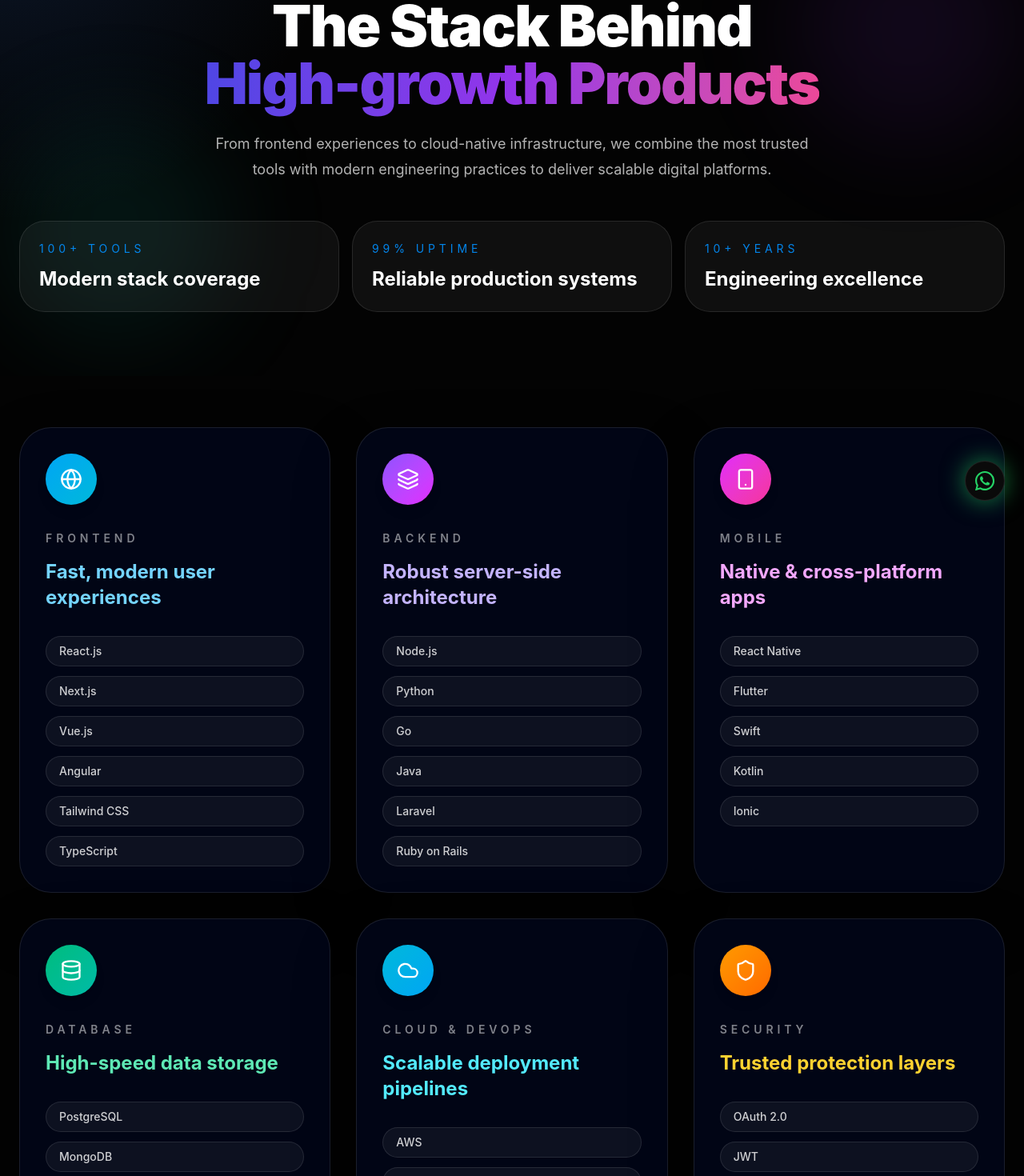
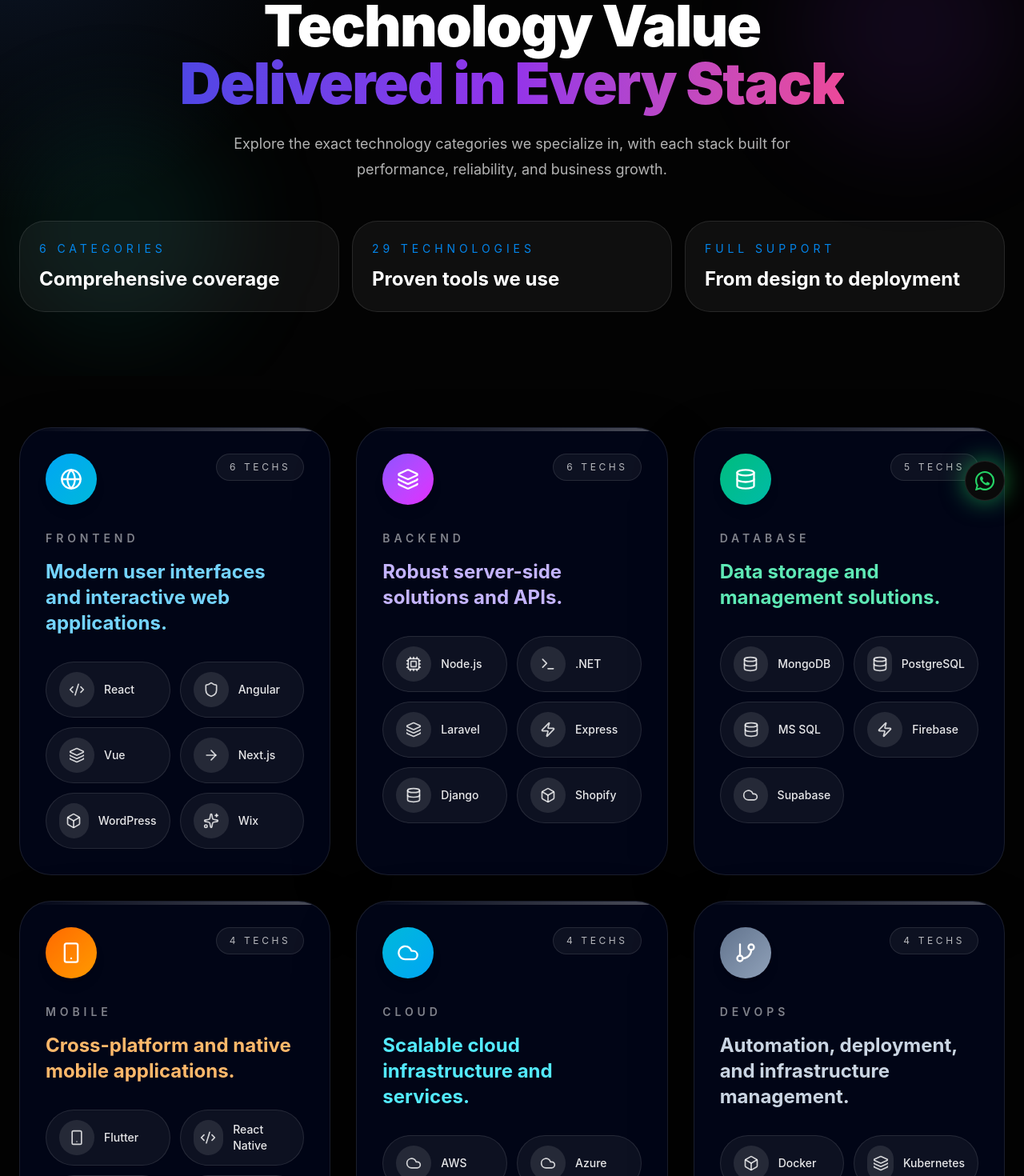
Before and after one commit to rutvikdholakiya30/codefixer, a React (Vite) app: page /technologies in a window 1280 px wide. Shown: the part 150-1620 px from the top of the page at 80% size. Built offline with nearby package versions, Linux system fonts and the light colour scheme.

Commit message:
website updated

```diff
--- a/src/pages/Technologies.tsx
+++ b/src/pages/Technologies.tsx
@@ -1,16 +1,19 @@
 import { motion } from 'motion/react';
 import {
+  ArrowRight,
+  Box,
+  Cloud,
   Code2,
+  Cpu,
   Database,
-  Cloud,
+  GitBranch,
+  Globe,
+  Layers,
   Shield,
-  Cpu,
-  Layers,
-  Globe,
+  ShieldCheck,
+  Sparkles,
   Smartphone,
-  Sparkles,
-  ShieldCheck,
-  Rocket,
+  Terminal,
   Zap
 } from 'lucide-react';
 import { Button } from '@/components/ui/button';
@@ -19,51 +22,92 @@
 const techStack = [
   {
     category: 'Frontend',
-    subtitle: 'Fast, modern user experiences',
+    count: '6 Techs',
+    subtitle: 'Modern user interfaces and interactive web applications.',
     icon: Globe,
     accent: 'from-sky-500 to-cyan-500',
     color: 'text-sky-300',
-    techs: ['React.js', 'Next.js', 'Vue.js', 'Angular', 'Tailwind CSS', 'TypeScript']
+    techs: [
+      { name: 'React', icon: Code2 },
+      { name: 'Angular', icon: Shield },
+      { name: 'Vue', icon: Layers },
+      { name: 'Next.js', icon: ArrowRight },
+      { name: 'WordPress', icon: Box },
+      { name: 'Wix', icon: Sparkles }
+    ]
   },
   {
     category: 'Backend',
-    subtitle: 'Robust server-side architecture',
+    count: '6 Techs',
+    subtitle: 'Robust server-side solutions and APIs.',
     icon: Layers,
     accent: 'from-violet-500 to-fuchsia-500',
     color: 'text-violet-300',
-    techs: ['Node.js', 'Python', 'Go', 'Java', 'Laravel', 'Ruby on Rails']
+    techs: [
+      { name: 'Node.js', icon: Cpu },
+      { name: '.NET', icon: Terminal },
+      { name: 'Laravel', icon: Layers },
+      { name: 'Express', icon: Zap },
+      { name: 'Django', icon: Database },
+      { name: 'Shopify', icon: Box }
+    ]
+  },
+  {
+    category: 'Database',
+    count: '5 Techs',
+    subtitle: 'Data storage and management solutions.',
+    icon: Database,
+    accent: 'from-emerald-500 to-teal-500',
+    color: 'text-emerald-300',
+    techs: [
+      { name: 'MongoDB', icon: Database },
+      { name: 'PostgreSQL', icon: Database },
+      { name: 'MS SQL', icon: Database },
+      { name: 'Firebase', icon: Zap },
+      { name: 'Supabase', icon: Cloud }
+    ]
   },
   {
     category: 'Mobile',
-    subtitle: 'Native & cross-platform apps',
+    count: '4 Techs',
+    subtitle: 'Cross-platform and native mobile applications.',
     icon: Smartphone,
-    accent: 'from-fuchsia-500 to-pink-500',
-    color: 'text-fuchsia-300',
-    techs: ['React Native', 'Flutter', 'Swift', 'Kotlin', 'Ionic']
+    accent: 'from-orange-500 to-amber-500',
+    color: 'text-orange-300',
+    techs: [
+      { name: 'Flutter', icon: Smartphone },
+      { name: 'React Native', icon: Code2 },
+      { name: 'Swift', icon: Sparkles },
+      { name: 'Kotlin', icon: ArrowRight }
+    ]
   },
   {
-    category: 'Database',
-    subtitle: 'High-speed data storage',
-    icon: Database,
-    accent: 'from-emerald-500 to-teal-500',
-    color: 'text-emerald-300',
-    techs: ['PostgreSQL', 'MongoDB', 'MySQL', 'Redis', 'Firebase']
-  },
-  {
-    category: 'Cloud & DevOps',
-    subtitle: 'Scalable deployment pipelines',
+    category: 'Cloud',
+    count: '4 Techs',
+    subtitle: 'Scalable cloud infrastructure and services.',
     icon: Cloud,
     accent: 'from-cyan-500 to-sky-500',
     color: 'text-cyan-300',
-    techs: ['AWS', 'Google Cloud', 'Azure', 'Docker', 'Kubernetes', 'Terraform']
+    techs: [
+      { name: 'AWS', icon: Cloud },
+      { name: 'Azure', icon: Cloud },
+      { name: 'GCP', icon: Cloud },
+      { name: 'DigitalOcean', icon: Cloud }
+    ]
   },
   {
-    category: 'Security',
-    subtitle: 'Trusted protection layers',
-    icon: Shield,
-    accent: 'from-amber-500 to-orange-500',
-    color: 'text-amber-300',
-    techs: ['OAuth 2.0', 'JWT', 'SSL/TLS', 'Penetration Testing', 'Firewall Management']
+    category: 'DevOps',
+    count: '4 Techs',
+    subtitle: 'Automation, deployment, and infrastructure management.',
+    icon: GitBranch,
+    accent: 'from-slate-500 to-slate-400',
+    color: 'text-slate-300',
+    techs: [
+      { name: 'Docker', icon: Box },
+      { name: 'Kubernetes', icon: Layers },
+      { name: 'CI/CD', icon: Zap },
+      { name: 'GitHub Actions', icon: GitBranch }
+    ]
   }
 ];
 
@@ -71,7 +115,7 @@
   {
     title: 'Future-facing Architecture',
     description: 'We design systems built for growth, resilience, and long-term performance.',
-    icon: Rocket,
+    icon: Sparkles,
     accent: 'from-violet-500 to-fuchsia-500'
   },
   {
@@ -95,6 +139,7 @@
         <div className="absolute inset-0 bg-[radial-gradient(circle_at_top_left,_rgba(59,130,246,0.16),_transparent_30%)]" />
         <div className="absolute right-0 top-10 h-72 w-72 rounded-full bg-[#9333ea]/10 blur-3xl" />
         <div className="absolute left-0 bottom-10 h-72 w-72 rounded-full bg-[#14b8a6]/10 blur-3xl" />
+
         <div className="relative z-10 mx-auto max-w-7xl text-center">
           <motion.div
             initial={{ opacity: 0, y: 20 }}
@@ -104,28 +149,32 @@
             <Cpu className="h-4 w-4 text-primary" />
             Technologies
           </motion.div>
+
           <motion.h1
             initial={{ opacity: 0, y: 20 }}
             animate={{ opacity: 1, y: 0 }}
             transition={{ delay: 0.1 }}
             className="mt-8 text-5xl font-black tracking-tight text-white sm:text-6xl md:text-7xl"
           >
-            The Stack Behind <br />
-            <span className="text-gradient">High-growth Products</span>
+            Technology Value
+            <br />
+            <span className="text-gradient">Delivered in Every Stack</span>
           </motion.h1>
+
           <motion.p
             initial={{ opacity: 0, y: 20 }}
             animate={{ opacity: 1, y: 0 }}
             transition={{ delay: 0.2 }}
             className="mx-auto mt-6 max-w-3xl text-base leading-8 text-white/70 md:text-lg"
           >
-            From frontend experiences to cloud-native infrastructure, we combine the most trusted tools with modern engineering practices to deliver scalable digital platforms.
+            Explore the exact technology categories we specialize in, with each stack built for performance, reliability, and business growth.
           </motion.p>
+
           <div className="mt-12 grid gap-4 sm:grid-cols-3">
             {[
-              { label: '100+ Tools', value: 'Modern stack coverage' },
-              { label: '99% Uptime', value: 'Reliable production systems' },
-              { label: '10+ Years', value: 'Engineering excellence' }
+              { label: '6 Categories', value: 'Comprehensive coverage' },
+              { label: '29 Technologies', value: 'Proven tools we use' },
+              { label: 'Full support', value: 'From design to deployment' }
             ].map((stat) => (
               <motion.div
                 key={stat.label}
@@ -151,23 +200,33 @@
               whileInView={{ opacity: 1, y: 0 }}
               viewport={{ once: true }}
               transition={{ delay: i * 0.08 }}
-              className="group rounded-[2.5rem] border border-white/10 bg-slate-950/90 p-8 shadow-[0_35px_80px_rgba(0,0,0,0.25)] transition hover:-translate-y-2 hover:border-white/20"
+              className="group relative overflow-hidden rounded-[2.5rem] border border-white/10 bg-slate-950/95 p-8 shadow-[0_35px_80px_rgba(0,0,0,0.25)] transition hover:-translate-y-2 hover:border-white/20"
             >
-              <div className={`inline-flex h-16 w-16 items-center justify-center rounded-3xl bg-gradient-to-br ${item.accent} text-white shadow-lg`}>
-                <item.icon className="h-7 w-7" />
+              <div className="absolute inset-x-0 top-0 h-1 bg-gradient-to-r from-white/0 to-white/30" />
+              <div className="relative z-10 flex items-start justify-between gap-4">
+                <div className={`inline-flex h-16 w-16 items-center justify-center rounded-3xl bg-gradient-to-br ${item.accent} text-white shadow-lg`}>
+                  <item.icon className="h-7 w-7" />
+                </div>
+                <span className="rounded-full border border-white/10 bg-white/5 px-4 py-2 text-xs uppercase tracking-[0.3em] text-white/70">
+                  {item.count}
+                </span>
               </div>
               <div className="mt-8">
                 <p className="text-sm font-semibold uppercase tracking-[0.35em] text-white/50">{item.category}</p>
                 <h3 className={`mt-4 text-2xl font-bold ${item.color}`}>{item.subtitle}</h3>
               </div>
-              <div className="mt-8 grid gap-3">
+
+              <div className="mt-8 grid gap-3 sm:grid-cols-2">
                 {item.techs.map((tech) => (
-                  <span
-                    key={tech}
-                    className="inline-flex rounded-full border border-white/10 bg-white/5 px-4 py-2 text-sm font-medium text-white/80 transition hover:bg-white/10 hover:text-white"
+                  <div
+                    key={tech.name}
+                    className="group flex items-center gap-3 rounded-3xl border border-white/10 bg-white/5 px-4 py-3 transition hover:border-white/20 hover:bg-white/10"
                   >
-                    {tech}
-                  </span>
+                    <span className="inline-flex h-11 w-11 items-center justify-center rounded-2xl bg-white/10 text-white/80 transition group-hover:bg-white/15">
+                      <tech.icon className="h-5 w-5" />
+                    </span>
+                    <span className="text-sm font-medium text-white/90">{tech.name}</span>
+                  </div>
                 ))}
               </div>
             </motion.div>
@@ -203,7 +262,7 @@
               transition={{ delay: 0.1 }}
               className="mt-6 max-w-2xl text-base leading-8 text-white/70"
             >
-              Our technology page now reflects the full capability of CodeFixer, with powerful tools, smart services, and modern engineering standards that keep your product ahead of the curve.
+              This page now shows the exact technology lineup used by CodeFixer in every modern digital product we deliver.
             </motion.p>
           </div>
 
```
